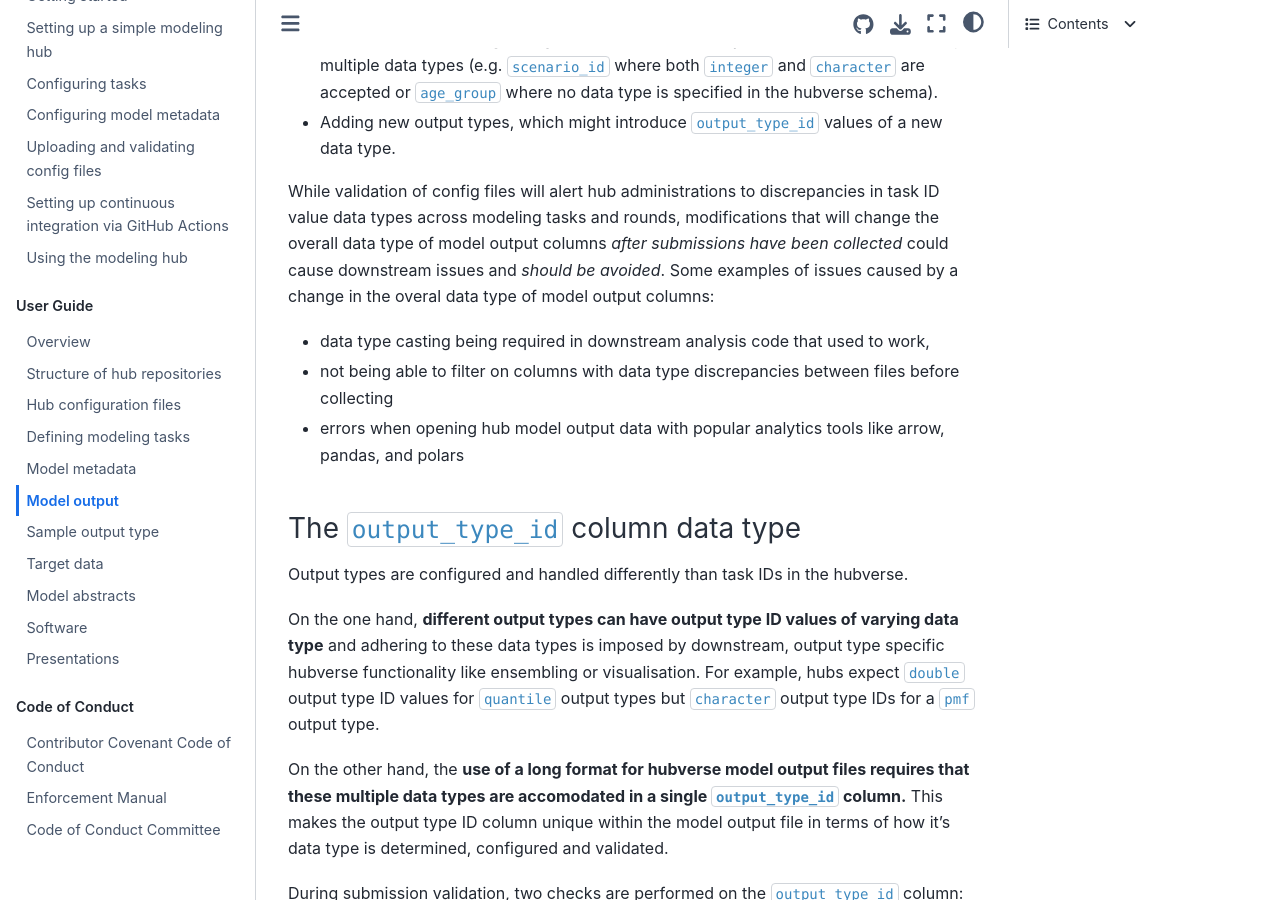
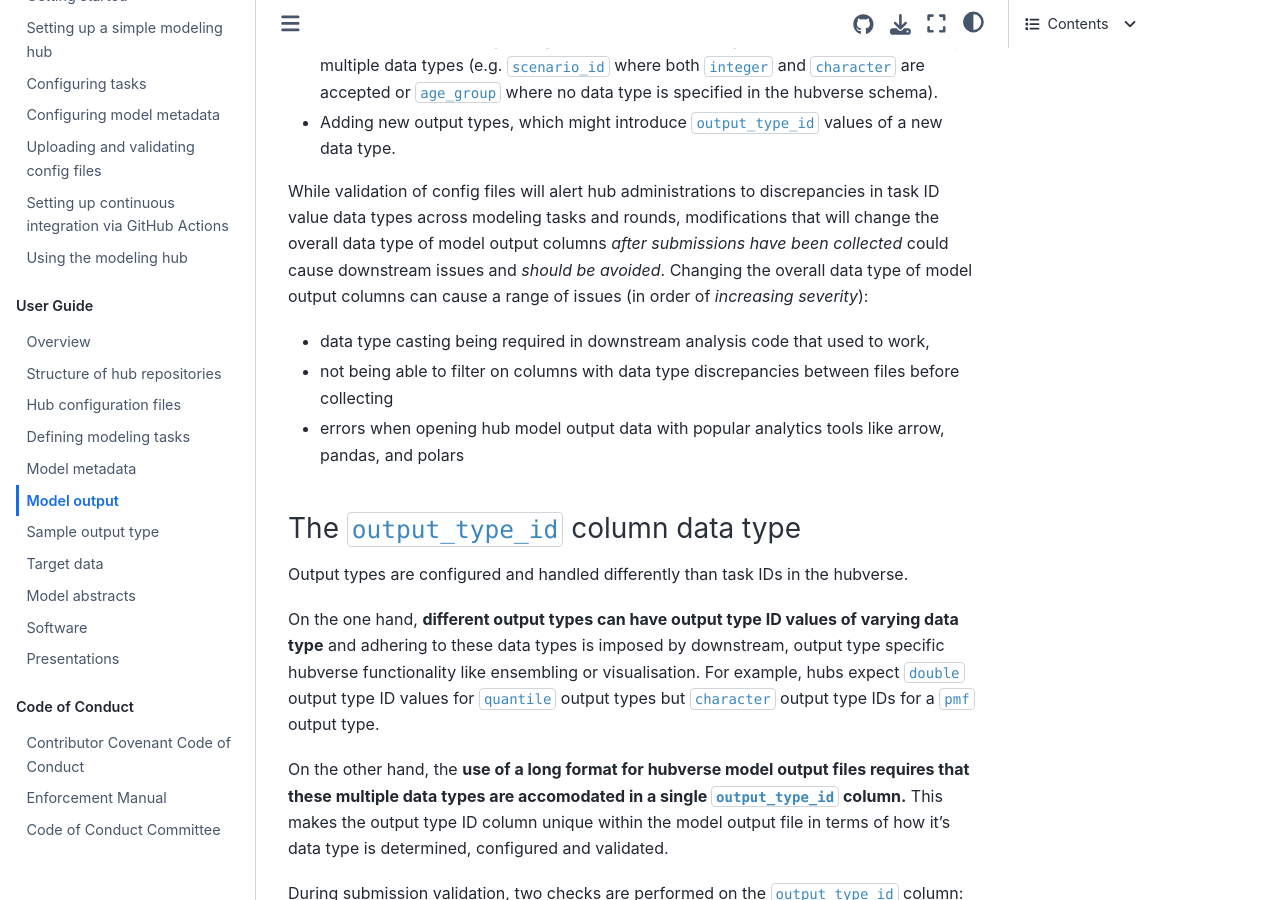
Before and after one commit to hubverse-org/hubDocs, a Sphinx documentation site: the page built from docs/source/user-guide/model-output.md, in a window 1280 px wide and 900 px high, scrolled down 7091 px. Built offline with Sphinx 7.4.7 and the Sphinx Book theme 1.1.4, drawn with Linux system fonts in a browser that asks for light colours; comment, search, counter and statistics services are not loaded.

Commit message:
Update docs/source/user-guide/model-output.md
Co-authored-by: Zhian N. Kamvar <zkamvar@gmail.com>

```diff
--- a/docs/source/user-guide/model-output.md
+++ b/docs/source/user-guide/model-output.md
@@ -201,7 +201,7 @@ However, there are a number of situations where a single consistent data type ca
 - Adding new output types, which might introduce `output_type_id` values of a new data type.
 
 While validation of config files will alert hub administrations to discrepancies in task ID value data types across modeling tasks and rounds, modifications that will change the overall data type of model output columns _after submissions have been collected_ could cause downstream issues and _should be avoided_.
-Some examples of issues caused by a change in the overal data type of model output columns:
+Changing the overall data type of model output columns can cause a range of issues (in order of _increasing severity_):
  - data type casting being required in downstream analysis code that used to work,
  - not being able to filter on columns with data type discrepancies between files before collecting
  - errors when opening hub model output data with popular analytics tools like arrow, pandas, and polars
```
